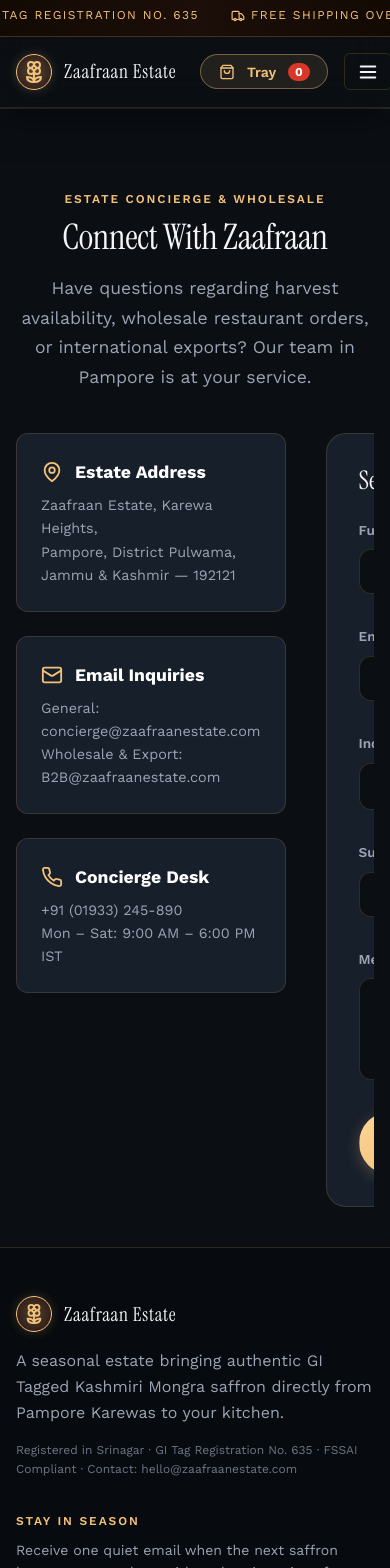
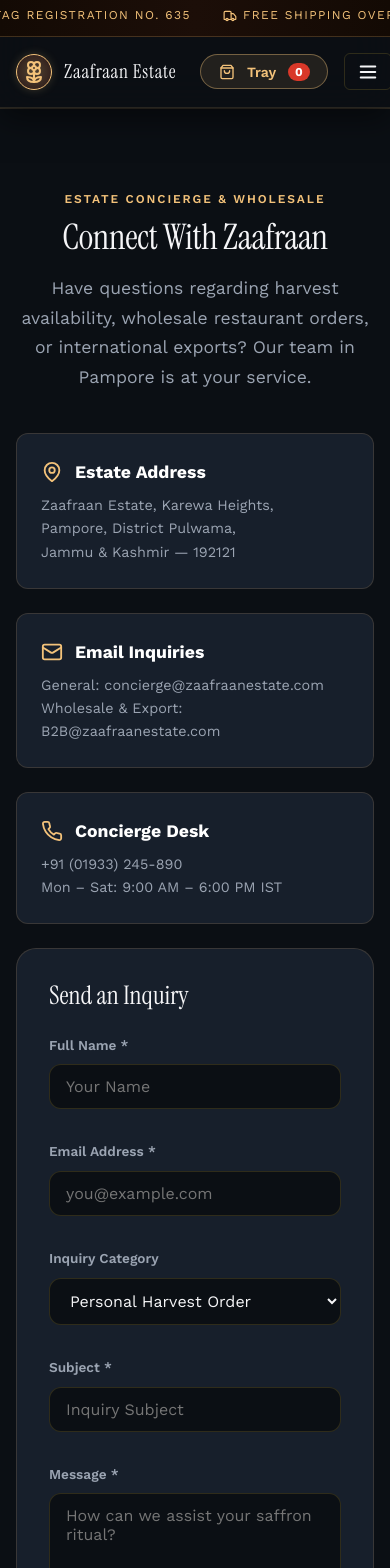
Before and after one commit to hazlived/zaafraanestate, a React (Vite) app in the folder client/: page /contact in a window 390 px wide. Shown: the top 1568 px of the page. Built offline with nearby package versions, Linux system fonts and the light colour scheme.

Commit message:
Fix ContactPage mobile grid 1-column responsive layout

```diff
--- a/client/src/pages/ContactPage.jsx
+++ b/client/src/pages/ContactPage.jsx
@@ -47,7 +47,7 @@
           </p>
         </div>
 
-        <div style={{ display: 'grid', gridTemplateColumns: '1fr 1.3fr', gap: 'var(--space-10)', alignItems: 'start' }}>
+        <div className="contact-layout-grid">
           {/* Contact Details */}
           <div style={{ display: 'flex', flexDirection: 'column', gap: 'var(--space-6)' }}>
             <div className="story-card">
--- a/client/src/styles/index.css
+++ b/client/src/styles/index.css
@@ -1741,6 +1741,14 @@
   to { transform: scale(1); opacity: 1; }
 }
 
+/* Contact Page Layout Grid */
+.contact-layout-grid {
+  display: grid;
+  grid-template-columns: 1fr 1.3fr;
+  gap: var(--space-10);
+  align-items: start;
+}
+
 /* Footer */
 footer {
   margin-top: auto;
@@ -1973,6 +1981,12 @@
     gap: var(--space-3);
   }
 
+  /* Contact Page Grid Mobile Stacking */
+  .contact-layout-grid {
+    grid-template-columns: 1fr !important;
+    gap: var(--space-6) !important;
+  }
+
   .upi-vpa-box {
     flex-direction: column !important;
     align-items: flex-start !important;
```
